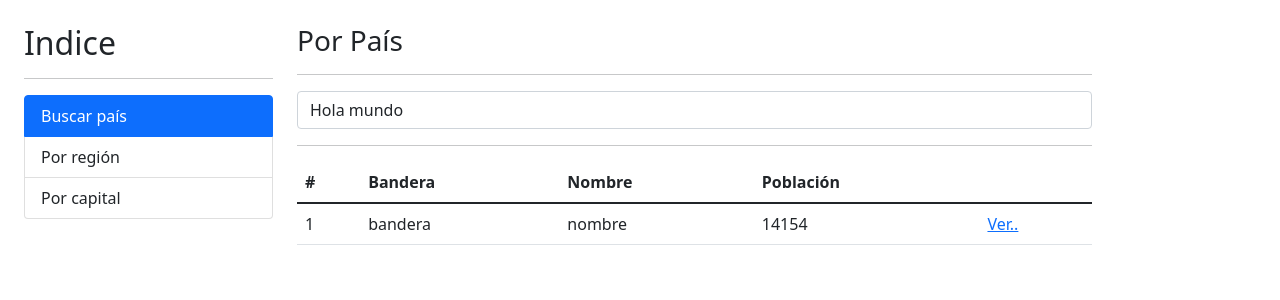
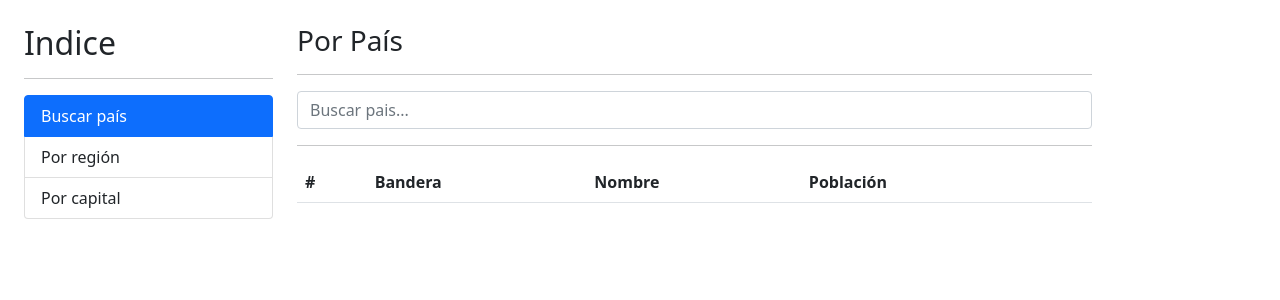
Before and after one commit to bportelalp/angular-0-to-expert, an Angular app in the folder 03-paisesApp/: page / in a window 1280 px wide. Shown: the top 300 px of the page. Built offline with nearby package versions, Linux system fonts and the light colour scheme.

Commit message:
109. Cubrir tabla de paises

```diff
--- a/03-paisesApp/src/app/pais/pages/por-pais/por-pais.component.html
+++ b/03-paisesApp/src/app/pais/pages/por-pais/por-pais.component.html
@@ -32,13 +32,15 @@
                 </tr>
             </thead>
             <tbody>
-                <tr>
-                    <td>1</td>
-                    <td>bandera</td>
-                    <td>nombre</td>
-                    <td>14154</td>
+                <tr *ngFor="let pais of paises; let i = index">
+                    <td>{{i}}</td>
                     <td>
-                        <a href="/pais/cri">Ver..</a>
+                        <img class="small-flag" [src]="pais.flags.svg" [alt]="pais.name">
+                    </td>
+                    <td>{{ pais.translations['spa'].common }}</td>
+                    <td>{{pais.population | number}}</td>
+                    <td>
+                        <a [routerLink]="['/pais', pais.cca2]">Ver..</a>
                     </td>
                 </tr>
             </tbody>
--- a/03-paisesApp/src/app/pais/pages/por-pais/por-pais.component.ts
+++ b/03-paisesApp/src/app/pais/pages/por-pais/por-pais.component.ts
@@ -1,5 +1,6 @@
 import { Component } from '@angular/core';
 import { PaisService } from '../../services/pais.service';
+import { Country } from '../../interfaces/pais.interface';
 
 @Component({
   selector: 'app-por-pais',
@@ -9,8 +10,9 @@ import { PaisService } from '../../services/pais.service';
 })
 export class PorPaisComponent {
 
-  termino: string = 'Hola mundo';
+  termino: string = '';
   hayError: boolean = false;
+  paises: Country[] = [];
 
   constructor(private paisService: PaisService) { }
 
@@ -20,9 +22,10 @@ export class PorPaisComponent {
 
     this.paisService.buscarPais(this.termino)
       .subscribe({
-        next: (resp) => {console.log(resp)},
+        next: (paises) => {console.log(paises); this.paises = [...paises]},
         error: (err) => {
           this.hayError = true;
+          this.paises = [];
           console.log('Error'); console.info(err)}
       });
 
--- a/03-paisesApp/src/app/pais/pais.module.ts
+++ b/03-paisesApp/src/app/pais/pais.module.ts
@@ -7,6 +7,7 @@ import { PorCapitalComponent } from './pages/por-capital/por-capital.component';
 import { PorPaisComponent } from './pages/por-pais/por-pais.component';
 import { PorRegionComponent } from './pages/por-region/por-region.component';
 import { VerPaisComponent } from './pages/ver-pais/ver-pais.component';
+import { RouterModule } from '@angular/router';
 
 
 
@@ -26,6 +27,7 @@ import { VerPaisComponent } from './pages/ver-pais/ver-pais.component';
   ],
   imports: [
     CommonModule,
+    RouterModule,
     FormsModule
   ]
 })
--- a/03-paisesApp/src/app/pais/services/pais.service.ts
+++ b/03-paisesApp/src/app/pais/services/pais.service.ts
@@ -1,6 +1,7 @@
 import { HttpClient } from '@angular/common/http';
 import { Injectable } from '@angular/core';
 import { catchError, Observable } from 'rxjs';
+import { Country } from '../interfaces/pais.interface';
 
 @Injectable({
   providedIn: 'root'
@@ -11,10 +12,10 @@ export class PaisService {
 
   constructor(private http: HttpClient) { }
 
-  buscarPais(termino: string): Observable<any> {
+  buscarPais(termino: string): Observable<Country[]> {
 
     const url = `${this.apiUrl}/name/${termino}`
-    return this.http.get(url);
+    return this.http.get<Country[]>(url);
     //Con operadores RxJs, esto devuelve si hay error un observable de arreglo vacío. of genera observable
       // .pipe(
       //     catchError(err => of([]))
--- a/03-paisesApp/src/styles.css
+++ b/03-paisesApp/src/styles.css
@@ -1 +1,5 @@
 /* You can add global styles to this file, and also import other style files */
+
+.small-flag{
+    width: 50px;
+}
```
Also changed, not shown: 03-paisesApp/src/app/pais/interfaces/pais.interface.ts (added, +132 -0 lines).
